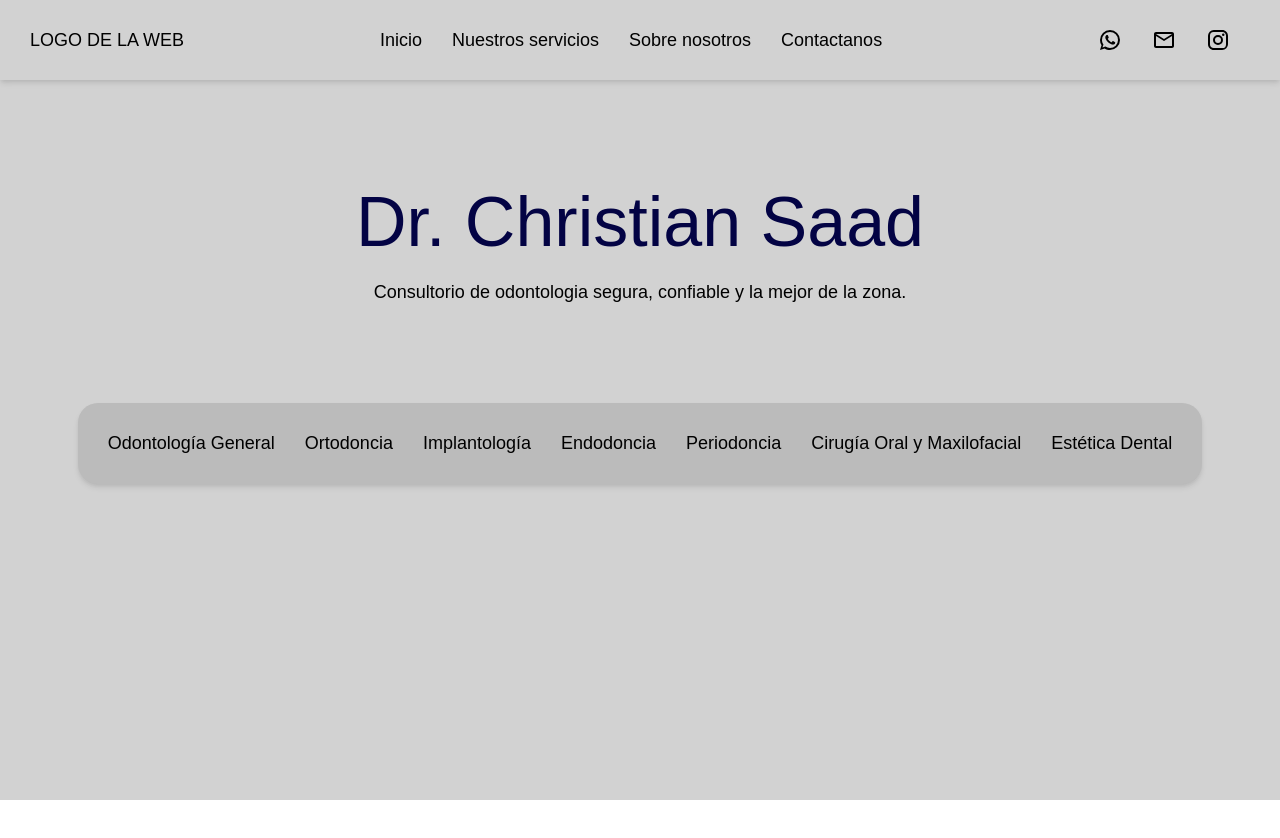
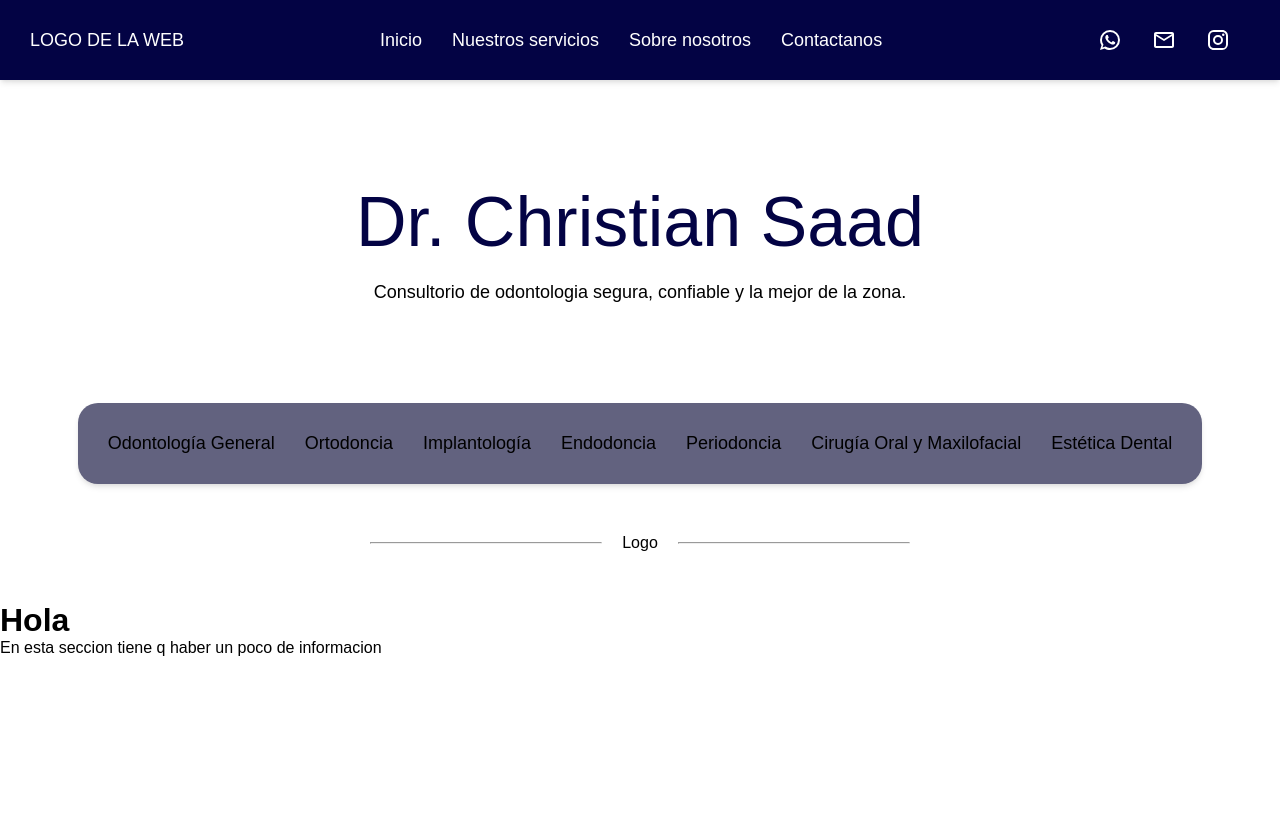
Before and after one commit to FedericoHerreraa/web-odontologia, a React (Vite) app: page / in a window 1280 px wide. Shown: the top 838 px of the page. Before the commit the page ends 800 px from the top, so only its background shows below. Built offline with nearby package versions, Linux system fonts and the light colour scheme.

Commit message:
agregacion del home y correccion de errores

```diff
--- a/src/App.jsx
+++ b/src/App.jsx
@@ -3,19 +3,19 @@ import Header from './components/header/Header'
 import Contactanos from './pages/contactanos/Contactanos'
 import NuestrosServicios from './pages/nuestros-servicios/NuestrosServicios'
 import SobreNosotros from './pages/sobre-nosotros/SobreNosotros'
+import Home from './pages/home/Home'
 import { BrowserRouter, Routes, Route } from 'react-router-dom'
 
 function App() {
   return (
     <BrowserRouter>
       <Header />
-
       <Routes>
+        <Route path='/' element={<Home/>}/>
         <Route path='/contactanos' element={<Contactanos/>}/>
         <Route path='/sobreNosotros' element={<SobreNosotros/>}/>
         <Route path='/nuestrosServicios' element={<NuestrosServicios/>}/>
       </Routes>
-
     </BrowserRouter>
   )
 }
--- /dev/null
+++ b/src/components/custom-separator/CustomSeparator.jsx
@@ -0,0 +1,11 @@
+import styles from './CustomSeparator.module.css';
+
+export default function CustomSeparator() {
+    return (
+        <div className={styles.container}>
+            <hr />
+            <p>Logo</p>
+            <hr />
+        </div>
+    )
+}
--- /dev/null
+++ b/src/components/custom-separator/CustomSeparator.module.css
@@ -0,0 +1,13 @@
+
+
+.container {
+    display: flex;
+    align-items: center;
+    justify-content: center;
+    gap: 20px;
+    margin: 50px 0;
+}
+
+.container hr {
+    width: 18%;
+}
--- /dev/null
+++ b/src/components/description/Description.jsx
@@ -0,0 +1,12 @@
+import CustomSeparator from "../custom-separator/CustomSeparator";
+
+
+export default function Description() {
+    return (
+        <div>
+            <CustomSeparator/>
+            <h1>Hola</h1>
+            <p>En esta seccion tiene q haber un poco de informacion </p>
+        </div>
+    )
+}
--- a/src/components/header/Header.jsx
+++ b/src/components/header/Header.jsx
@@ -6,7 +6,6 @@ import WhatsAppIcon from "@mui/icons-material/WhatsApp";
 
 export default function Header() {
   return (
-    <div className={styles.contenedor}>
       <header className={styles.header}>
         <div className={styles.telefono}>
           <p>LOGO DE LA WEB</p>
@@ -31,21 +30,5 @@ export default function Header() {
           <InstagramIcon fontSize="medium" />
         </div>
       </header>
-      <div className={styles.infoImg}>
-        <h1>Dr. Christian Saad</h1>
-        <p className={styles.descripcion}>
-          Consultorio de odontologia segura, confiable y la mejor de la zona.
-        </p>
-        <div className={styles.especialidades}>
-          <p>Odontología General</p>
-          <p>Ortodoncia</p>
-          <p>Implantología</p>
-          <p>Endodoncia</p>
-          <p>Periodoncia</p>
-          <p>Cirugía Oral y Maxilofacial</p>
-          <p>Estética Dental</p>
-        </div>
-      </div>
-    </div>
   );
 }
--- a/src/components/header/Header.module.css
+++ b/src/components/header/Header.module.css
@@ -4,21 +4,19 @@
   font-family: sans-serif;
 }
 
-.contenedor {
-  background-color: rgb(210, 210, 210);
-  height: 100vh;
-}
-
 .header {
   display: flex;
-  background-color: rgb(210, 210, 210);
+  /* background-color: rgb(35, 27, 93); */
+  background-color: rgb(3, 3, 68);
   justify-content: space-between;
   box-shadow: 0 4px 6px -1px rgba(0, 0, 0, 0.1), 0 2px 4px -1px rgba(0, 0, 0, 0.06);
-  color: black;
+  color: white;
   align-items: center;
   padding: 10px 30px;
   font-size: 18px;
   height: 60px;
+  top: 0px;
+  position: sticky;
 }
 
 .redes {
@@ -35,40 +33,9 @@
 .link {
   transition: all 0.2s;
   text-decoration: none;
-  color: black;
+  color: white;
 }
 
 .link:hover {
   scale: 1.1;
 }
-
-.infoImg {
-  display: flex;
-  flex-direction: column;
-  margin-top: 8%;
-  justify-content: space-around;
-  align-items: center;
-}
-
-.infoImg h1 {
-  font-size: 70px;
-  color: rgb(3, 3, 68);
-  font-weight: 200;
-  margin-bottom: 20px;
-}
-
-.descripcion {
-  font-size: 18px;
-  margin-bottom: 100px;
-}
-
-.especialidades {
-  display: flex;
-  justify-content: center;
-  gap: 30px;
-  box-shadow: 0 4px 6px -1px rgba(0, 0, 0, 0.1), 0 2px 4px -1px rgba(0, 0, 0, 0.06);
-  padding: 30px;
-  border-radius: 20px;
-  font-size: 18px;
-  background-color: rgb(187, 187, 187);
-}
--- /dev/null
+++ b/src/pages/home/Home.jsx
@@ -0,0 +1,25 @@
+import Description from "../../components/description/Description";
+import styles from './Home.module.css'
+
+export default function Home() {
+  return (
+    <div className={styles.home}>
+      <div className={styles.infoImg}>
+        <h1>Dr. Christian Saad</h1>
+        <p className={styles.descripcion}>
+          Consultorio de odontologia segura, confiable y la mejor de la zona.
+        </p>
+        <div className={styles.especialidades}>
+          <p>Odontología General</p>
+          <p>Ortodoncia</p>
+          <p>Implantología</p>
+          <p>Endodoncia</p>
+          <p>Periodoncia</p>
+          <p>Cirugía Oral y Maxilofacial</p>
+          <p>Estética Dental</p>
+        </div>
+      </div>
+      <Description />
+    </div>
+  );
+}
--- /dev/null
+++ b/src/pages/home/Home.module.css
@@ -0,0 +1,37 @@
+
+.home {
+    height: 100vh;
+}
+
+.infoImg {
+  display: flex;
+  flex-direction: column;
+  margin-top: 8%;
+  justify-content: space-around;
+  align-items: center;
+}
+
+.infoImg h1 {
+  font-size: 70px;
+  color: rgb(3, 3, 68);
+  font-weight: 200;
+  margin-bottom: 20px;
+}
+
+.descripcion {
+  font-size: 18px;
+  margin-bottom: 100px;
+}
+
+.especialidades {
+  display: flex;
+  justify-content: center;
+  gap: 30px;
+  box-shadow: 0 4px 6px -1px rgba(0, 0, 0, 0.1),
+    0 2px 4px -1px rgba(0, 0, 0, 0.06);
+  padding: 30px;
+  border-radius: 20px;
+  font-size: 18px;
+  /* background-color: rgb(187, 187, 187); */
+  background-color: rgb(98, 98, 127);
+}
```
Also changed, not shown: src/components/description/Description.module.css (added).
